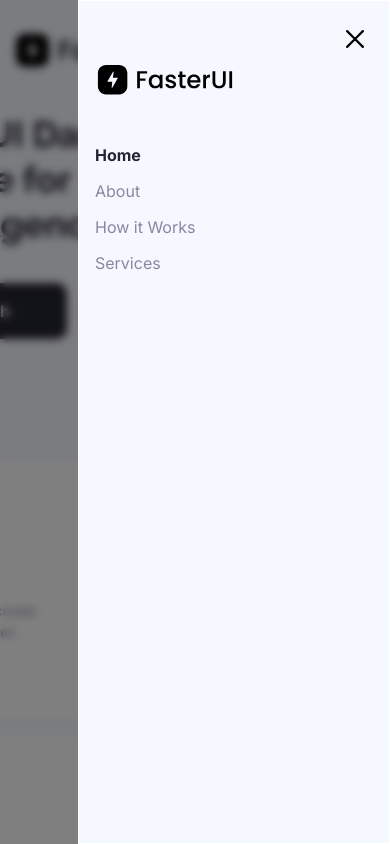
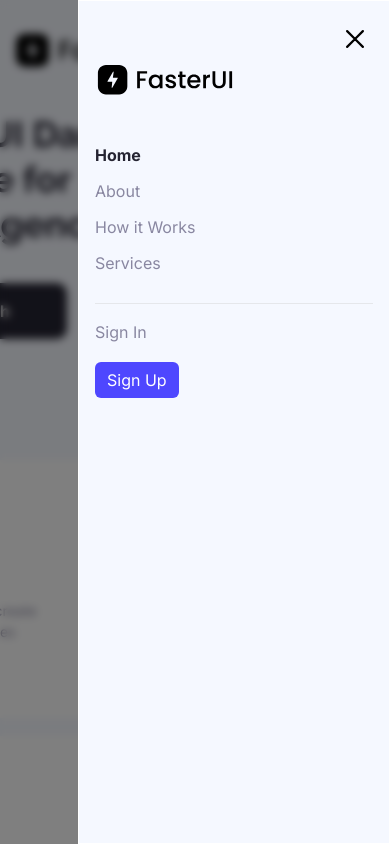
Before and after one commit to devwithfarshi/faster-ui, a Next.js app: page / in a window 390 px wide. Both pictures are taken after a click on the button 356 px from the left and 47 px from the top of the page. Shown: the top 844 px of the page. Built offline with nearby package versions, Linux system fonts and the light colour scheme.

Commit message:
🆙:update: Mobile menu updated

```diff
--- a/src/components/shared/Header/MobileNav.jsx
+++ b/src/components/shared/Header/MobileNav.jsx
@@ -75,6 +75,24 @@ const MobileNav = () => {
                 </Link>
               </li>
             ))}
+            <li className="mt-4 pt-4 border-t">
+              <Link
+                onClick={handleMenuToggle}
+                href={"#"}
+                className={`hover:text-foreground  text-paragraph`}
+              >
+                Sign In
+              </Link>
+            </li>{" "}
+            <li className="mt-3">
+              <Link
+                onClick={handleMenuToggle}
+                href={"#"}
+                className={`hover:text-foreground  text-white bg-primary rounded-md px-3 py-2 `}
+              >
+                Sign Up
+              </Link>
+            </li>
           </ul>{" "}
         </div>
       </div>
```
